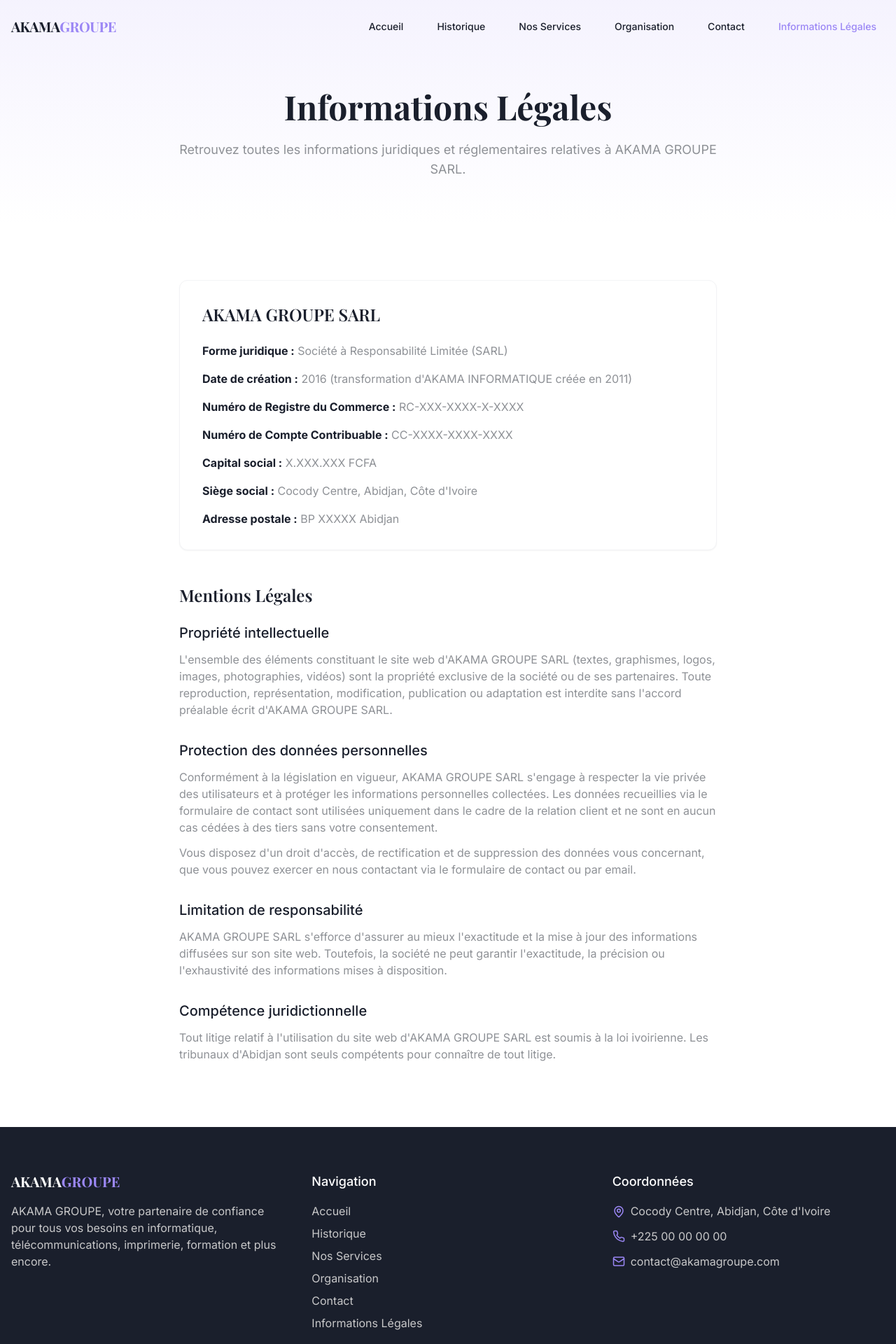
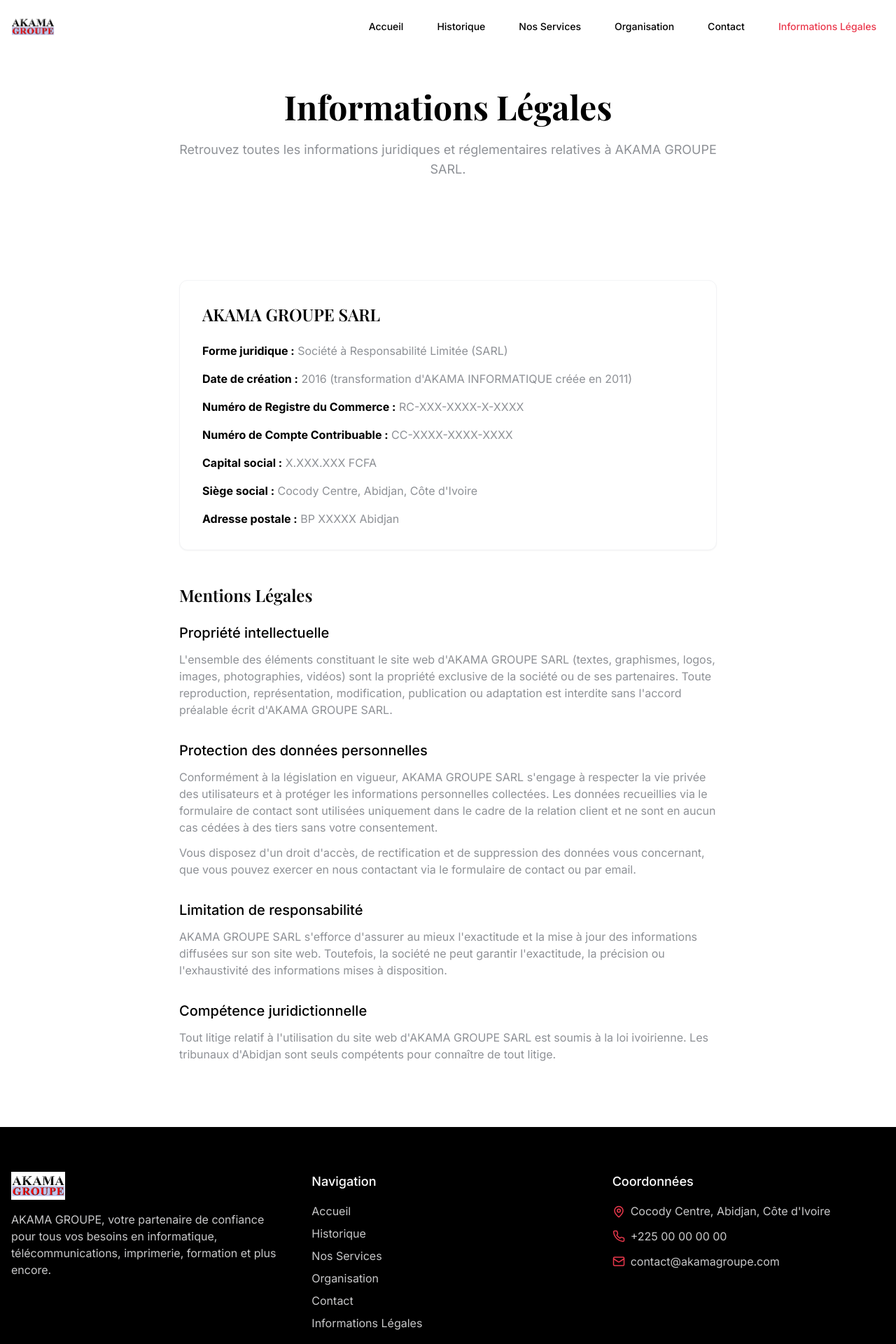
Before and after one commit to RodrigueDev13/akama-web-identity, a React (Vite) app: page /legal in a window 1280 px wide. Shown: the top 1920 px of the page at 70% size. Built offline with nearby package versions, Linux system fonts and the light colour scheme; a web font is replaced by a local one.

Commit message:
Add logo and color palette
This commit adds a new logo to the website, using it as both the favicon and the primary color palette.

```diff
--- a/index.html
+++ b/index.html
@@ -1,12 +1,14 @@
+
 <!DOCTYPE html>
 <html lang="en">
   <head>
     <meta charset="UTF-8" />
     <meta name="viewport" content="width=device-width, initial-scale=1.0" />
-    <title>akama-web-identity</title>
-    <meta name="description" content="Lovable Generated Project" />
-    <meta name="author" content="Lovable" />
-    <meta property="og:image" content="/og-image.png" />
+    <title>AKAMA GROUPE</title>
+    <meta name="description" content="AKAMA GROUPE - Solutions informatiques, imprimerie, formation et services" />
+    <meta name="author" content="AKAMA GROUPE" />
+    <meta property="og:image" content="/lovable-uploads/05e85c94-bcb4-478a-bd11-ac8046bbb068.png" />
+    <link rel="icon" href="/lovable-uploads/05e85c94-bcb4-478a-bd11-ac8046bbb068.png" type="image/png" />
   </head>
 
   <body>
--- a/src/components/Footer.tsx
+++ b/src/components/Footer.tsx
@@ -8,9 +8,13 @@ const Footer = () => {
       <div className="container mx-auto px-4">
         <div className="grid grid-cols-1 md:grid-cols-3 gap-10">
           <div className="space-y-4">
-            <h3 className="text-xl font-serif font-bold">
-              AKAMA<span className="text-akama-purple">GROUPE</span>
-            </h3>
+            <div className="flex items-center">
+              <img
+                src="/lovable-uploads/05e85c94-bcb4-478a-bd11-ac8046bbb068.png"
+                alt="AKAMA GROUPE Logo"
+                className="h-10 w-auto mr-2"
+              />
+            </div>
             <p className="text-akama-light-gray max-w-md">
               AKAMA GROUPE, votre partenaire de confiance pour tous vos besoins en informatique,
               télécommunications, imprimerie, formation et plus encore.
@@ -21,32 +25,32 @@ const Footer = () => {
             <h3 className="text-lg font-medium">Navigation</h3>
             <ul className="space-y-2">
               <li>
-                <NavLink to="/" className="text-akama-light-gray hover:text-akama-purple transition-colors">
+                <NavLink to="/" className="text-akama-light-gray hover:text-akama-red transition-colors">
                   Accueil
                 </NavLink>
               </li>
               <li>
-                <NavLink to="/history" className="text-akama-light-gray hover:text-akama-purple transition-colors">
+                <NavLink to="/history" className="text-akama-light-gray hover:text-akama-red transition-colors">
                   Historique
                 </NavLink>
               </li>
               <li>
-                <NavLink to="/services" className="text-akama-light-gray hover:text-akama-purple transition-colors">
+                <NavLink to="/services" className="text-akama-light-gray hover:text-akama-red transition-colors">
                   Nos Services
                 </NavLink>
               </li>
               <li>
-                <NavLink to="/organization" className="text-akama-light-gray hover:text-akama-purple transition-colors">
+                <NavLink to="/organization" className="text-akama-light-gray hover:text-akama-red transition-colors">
                   Organisation
                 </NavLink>
               </li>
               <li>
-                <NavLink to="/contact" className="text-akama-light-gray hover:text-akama-purple transition-colors">
+                <NavLink to="/contact" className="text-akama-light-gray hover:text-akama-red transition-colors">
                   Contact
                 </NavLink>
               </li>
               <li>
-                <NavLink to="/legal" className="text-akama-light-gray hover:text-akama-purple transition-colors">
+                <NavLink to="/legal" className="text-akama-light-gray hover:text-akama-red transition-colors">
                   Informations Légales
                 </NavLink>
               </li>
@@ -57,18 +61,18 @@ const Footer = () => {
             <h3 className="text-lg font-medium">Coordonnées</h3>
             <ul className="space-y-3">
               <li className="flex items-start">
-                <MapPin size={18} className="text-akama-purple mr-2 mt-1 flex-shrink-0" />
+                <MapPin size={18} className="text-akama-red mr-2 mt-1 flex-shrink-0" />
                 <span className="text-akama-light-gray">Cocody Centre, Abidjan, Côte d'Ivoire</span>
               </li>
               <li className="flex items-center">
-                <Phone size={18} className="text-akama-purple mr-2 flex-shrink-0" />
-                <a href="tel:+22500000000" className="text-akama-light-gray hover:text-akama-purple transition-colors">
+                <Phone size={18} className="text-akama-red mr-2 flex-shrink-0" />
+                <a href="tel:+22500000000" className="text-akama-light-gray hover:text-akama-red transition-colors">
                   +225 00 00 00 00
                 </a>
               </li>
               <li className="flex items-center">
-                <Mail size={18} className="text-akama-purple mr-2 flex-shrink-0" />
-                <a href="mailto:contact@akamagroupe.com" className="text-akama-light-gray hover:text-akama-purple transition-colors">
+                <Mail size={18} className="text-akama-red mr-2 flex-shrink-0" />
+                <a href="mailto:contact@akamagroupe.com" className="text-akama-light-gray hover:text-akama-red transition-colors">
                   contact@akamagroupe.com
                 </a>
               </li>
--- a/src/components/HeroSection.tsx
+++ b/src/components/HeroSection.tsx
@@ -35,7 +35,7 @@ const HeroSection = ({
       <div className="container relative z-10 px-4 md:px-6 text-white">
         <div className="max-w-4xl mx-auto text-center space-y-6">
           <div className="animate-fade-in opacity-0" style={{ animationDelay: "0.3s" }}>
-            <div className="inline-block py-1 px-3 mb-4 text-sm font-medium rounded-full border border-akama-purple/50 bg-akama-purple/10 text-akama-purple backdrop-blur-sm">
+            <div className="inline-block py-1 px-3 mb-4 text-sm font-medium rounded-full border border-akama-red/50 bg-akama-red/10 text-akama-red backdrop-blur-sm">
               AKAMA GROUPE SARL
             </div>
           </div>
@@ -52,7 +52,7 @@ const HeroSection = ({
             <div className="animate-fade-in opacity-0 pt-4" style={{ animationDelay: "0.9s" }}>
               <a
                 href={buttonLink}
-                className="inline-flex items-center px-6 py-3 rounded-full bg-akama-purple text-white font-medium transition-all hover:bg-akama-purple/90 hover:shadow-lg hover:shadow-akama-purple/20 hover:-translate-y-1"
+                className="inline-flex items-center px-6 py-3 rounded-full bg-akama-red text-white font-medium transition-all hover:bg-akama-red/90 hover:shadow-lg hover:shadow-akama-red/20 hover:-translate-y-1"
               >
                 {buttonLabel}
               </a>
--- a/src/components/Navbar.tsx
+++ b/src/components/Navbar.tsx
@@ -26,16 +26,16 @@ const Navbar = () => {
     <NavLink
       to={to}
       className={({ isActive }) =>
-        `relative px-3 py-2 text-sm font-medium transition-all duration-300 hover:text-akama-purple ${
+        `relative px-3 py-2 text-sm font-medium transition-all duration-300 hover:text-akama-red ${
           isActive
-            ? "text-akama-purple"
+            ? "text-akama-red"
             : "text-akama-dark"
         }`
       }
       onClick={() => setIsMenuOpen(false)}
     >
       {label}
-      <span className="absolute bottom-0 left-0 w-0 h-0.5 bg-akama-purple transition-all duration-300 group-hover:w-full" />
+      <span className="absolute bottom-0 left-0 w-0 h-0.5 bg-akama-red transition-all duration-300 group-hover:w-full" />
     </NavLink>
   );
 
@@ -47,9 +47,11 @@ const Navbar = () => {
     >
       <div className="container mx-auto px-4 flex justify-between items-center">
         <NavLink to="/" className="flex items-center space-x-2">
-          <span className="text-xl font-serif font-bold tracking-tight text-akama-dark">
-            AKAMA<span className="text-akama-purple">GROUPE</span>
-          </span>
+          <img
+            src="/lovable-uploads/05e85c94-bcb4-478a-bd11-ac8046bbb068.png"
+            alt="AKAMA GROUPE Logo"
+            className="h-8 w-auto"
+          />
         </NavLink>
 
         {/* Desktop Navigation */}
--- a/src/components/ServiceCard.tsx
+++ b/src/components/ServiceCard.tsx
@@ -14,7 +14,7 @@ const ServiceCard = ({ title, description, icon, delay = 0 }: ServiceCardProps)
       className="animate-on-scroll bg-white rounded-xl p-6 shadow-md hover:shadow-lg transition-all duration-300 hover:-translate-y-1 border border-gray-100"
       style={{ transitionDelay: `${delay}ms` }}
     >
-      <div className="bg-akama-purple/10 text-akama-purple p-3 rounded-lg inline-block mb-4">
+      <div className="bg-akama-red/10 text-akama-red p-3 rounded-lg inline-block mb-4">
         {icon}
       </div>
       <h3 className="text-xl font-serif font-semibold mb-3 text-akama-dark">{title}</h3>
--- a/src/index.css
+++ b/src/index.css
@@ -13,19 +13,19 @@
     --card-foreground: 240 10% 3.9%;
     --popover: 0 0% 100%;
     --popover-foreground: 240 10% 3.9%;
-    --primary: 252 77% 74%; /* Purple base color for AKAMA */
+    --primary: 353 100% 52%; /* Rouge AKAMA */
     --primary-foreground: 0 0% 100%;
-    --secondary: 240 4.8% 95.9%;
-    --secondary-foreground: 240 5.9% 10%;
+    --secondary: 220 30% 90%; /* Fond bleu clair AKAMA */
+    --secondary-foreground: 0 0% 0%;
     --muted: 240 4.8% 95.9%;
     --muted-foreground: 240 3.8% 46.1%;
-    --accent: 240 4.8% 95.9%;
-    --accent-foreground: 240 5.9% 10%;
+    --accent: 220 30% 90%; /* Fond bleu clair AKAMA */
+    --accent-foreground: 0 0% 0%;
     --destructive: 0 84.2% 60.2%;
     --destructive-foreground: 0 0% 98%;
     --border: 240 5.9% 90%;
     --input: 240 5.9% 90%;
-    --ring: 252 77% 74%;
+    --ring: 353 100% 52%;
     --radius: 0.75rem;
   }
 
@@ -65,7 +65,7 @@
 
   .section-title::after {
     content: "";
-    @apply absolute bottom-0 left-0 w-16 h-1 bg-akama-purple;
+    @apply absolute bottom-0 left-0 w-16 h-1 bg-akama-red;
   }
 
   .animate-on-scroll {
--- a/tailwind.config.ts
+++ b/tailwind.config.ts
@@ -64,9 +64,9 @@ export default {
 					ring: 'hsl(var(--sidebar-ring))'
 				},
 				akama: {
-					purple: '#9b87f5',
-					dark: '#1A1F2C',
-					light: '#D6BCFA',
+					red: '#ea384c', // Rouge du logo
+					dark: '#000000', // Noir du logo
+					light: '#D3E4FD', // Bleu clair du logo (fond)
 					gray: '#8E9196',
 					'dark-gray': '#403E43',
 					'light-gray': '#C8C8C9'
```
Also changed, not shown: src/pages/Index.tsx (+7 -7 lines), public/lovable-uploads/05e85c94-bcb4-478a-bd11-ac8046bbb068.png (added).
